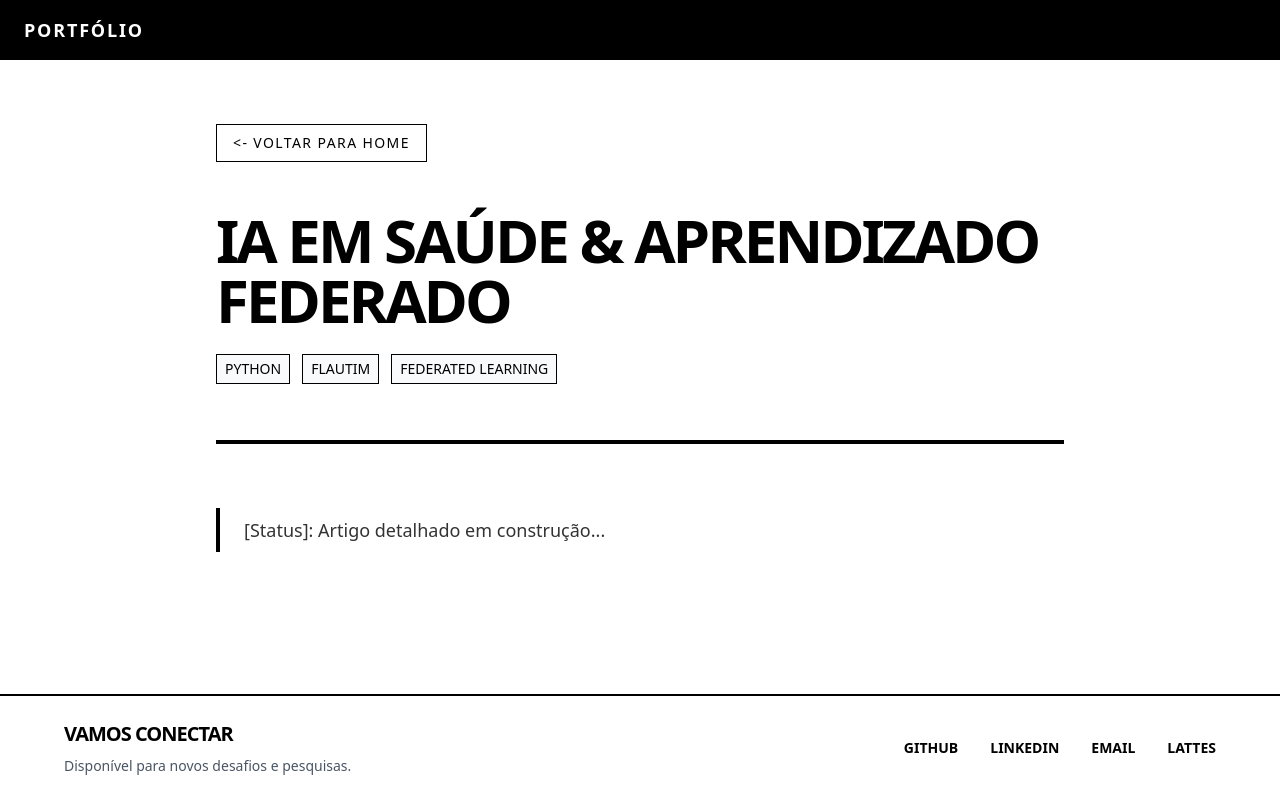
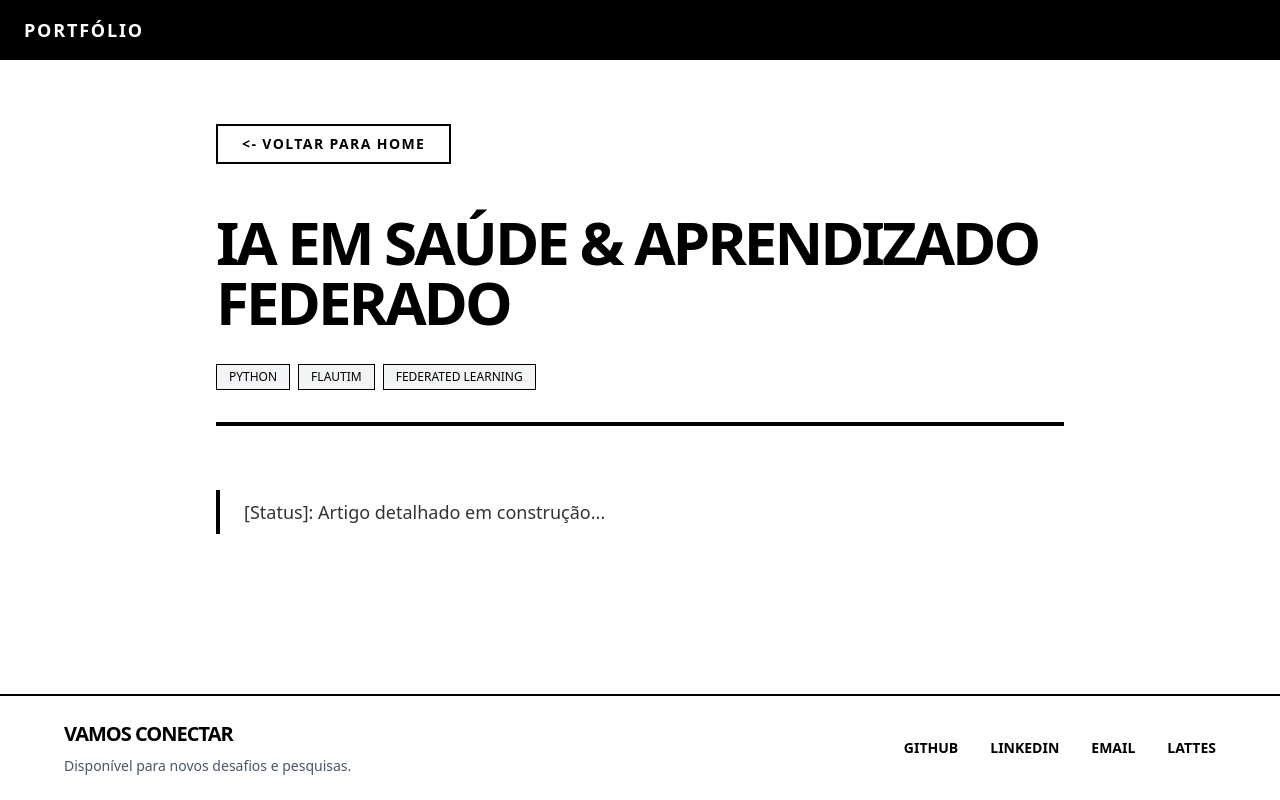
Before and after one commit to MateusAmaralDaSilva/Mateus-Amaral-Site, a Next.js app in the folder mateus-site/: page /projetos/CI-IA-Saude in a window 1280 px wide. Built offline with nearby package versions, Linux system fonts and the light colour scheme.

Commit message:
refactoring

```diff
--- a/mateus-site/app/projetos/[slug]/page.tsx
+++ b/mateus-site/app/projetos/[slug]/page.tsx
@@ -1,100 +1,27 @@
-import Image from 'next/image';
-import Link from 'next/link';
+// src/app/projetos/[slug]/page.tsx
 import getProjectPage from '@/components/page-components/projectpage';
+import BackButton from '@/components/buttons';
+import ProjectHeader from '@/components/structure/projectheader';
+import BlockRenderer from '@/components/structure/blockrender';
 
 export default async function Page({ params }: { params: Promise<{ slug: string }> }) {
+
   const resolvedParams = await params;
   const { projectInfo, blocks } = await getProjectPage(resolvedParams.slug);
 
   return (
     <div className="max-w-4xl mx-auto px-6 py-16 animate-fade-in">
 
-      {/* Botão de Voltar */}
-      <Link href="/" className="inline-block mb-12 font-mono text-sm uppercase tracking-widest border border-black px-4 py-2 hover:bg-black hover:text-white transition-colors">
-        {"<- Voltar para Home"}
-      </Link>
+      <BackButton text="<- Voltar para Home" />
 
-      {/* CABEÇALHO (Gerado com os dados do projects.ts) */}
-      <header className="mb-16 border-b-4 border-black pb-8">
-        <h1 className="text-4xl md:text-6xl font-black uppercase tracking-tighter mb-6">
-          {projectInfo.title}
-        </h1>
+      <ProjectHeader
+        title={projectInfo.title}
+        tags={projectInfo.tags}
+        githubUrl={projectInfo.githubUrl}
+      />
 
-        <div className="flex flex-wrap gap-3 mb-6">
-          {projectInfo.tags.map((tag: string) => (
-            <span key={tag} className="text-sm font-mono border border-black px-2 py-1 uppercase bg-gray-50">
-              {tag}
-            </span>
-          ))}
-        </div>
-
-        {/* Adiciona link do Github se existir no projects.ts */}
-        {projectInfo.githubUrl && (
-          <a href={projectInfo.githubUrl} target="_blank" rel="noopener noreferrer" className="font-mono text-sm underline hover:text-gray-600">
-            [Ver Repositório no GitHub]
-          </a>
-        )}
-      </header>
-
-      {/* CORPO DO ARTIGO (Gerado com os dados da pasta content/) */}
       <article className="space-y-8">
-        {blocks && blocks.length > 0 ? (
-          blocks.map((block: any, index: number) => {
-            switch (block.type) {
-
-              case 'section_header':
-                return (
-                  <h2 key={index} className="text-3xl font-black uppercase tracking-tighter mt-16 mb-6">
-                    {block.value}
-                  </h2>
-                );
-
-              case 'text':
-                return (
-                  <p key={index} className="text-lg leading-relaxed text-gray-800">
-                    {block.value}
-                  </p>
-                );
-
-              case 'image':
-                return (
-                  <div key={index} className="my-12">
-                    <div className="relative w-full h-64 md:h-96 border-2 border-black grayscale hover:grayscale-0 transition-all duration-500">
-                      <Image src={block.value} alt={block.caption || 'Project Image'} fill className="object-cover" />
-                    </div>
-                    {block.caption && (
-                      <p className="mt-2 text-sm font-mono text-gray-500 uppercase tracking-widest">
-                        ^ {block.caption}
-                      </p>
-                    )}
-                  </div>
-                );
-
-              case 'code':
-                return (
-                  <div key={index} className="my-8 border-2 border-black bg-gray-50">
-                    {block.caption && (
-                      <div className="bg-black text-white text-xs font-mono px-4 py-1 uppercase">
-                        {block.caption}
-                      </div>
-                    )}
-                    <pre className="p-4 font-mono text-sm overflow-x-auto whitespace-pre-wrap">
-                      <code>{block.value}</code>
-                    </pre>
-                  </div>
-                );
-
-              default:
-                return null;
-            }
-          })
-        ) : (
-          <div className="border-l-4 border-black pl-6 py-2">
-            <p className="text-lg font-mono opacity-80">
-              [Status]: Artigo detalhado em construção...
-            </p>
-          </div>
-        )}
+        <BlockRenderer blocks={blocks} />
       </article>
 
     </div>
--- /dev/null
+++ b/mateus-site/components/structure/blockrender.tsx
@@ -0,0 +1,69 @@
+import Image from 'next/image';
+import { ContentBlock } from '@/interfaces';
+
+export default function BlockRenderer({ blocks }: { blocks: ContentBlock[] }) {
+  // Se não houver blocos, retorna o aviso
+  if (!blocks || blocks.length === 0) {
+    return (
+      <div className="border-l-4 border-black pl-6 py-2">
+        <p className="text-lg font-mono opacity-80">
+          [Status]: Artigo detalhado em construção...
+        </p>
+      </div>
+    );
+  }
+
+  // Se houver, renderiza o switch
+  return (
+    <>
+      {blocks.map((block, index) => {
+        switch (block.type) {
+          case 'section_header':
+            return (
+              <h2 key={index} className="text-3xl font-black uppercase tracking-tighter mt-16 mb-6">
+                {block.value}
+              </h2>
+            );
+
+          case 'text':
+            return (
+              <p key={index} className="text-lg leading-relaxed text-gray-800">
+                {block.value}
+              </p>
+            );
+
+          case 'image':
+            return (
+              <div key={index} className="my-12">
+                <div className="relative w-full h-64 md:h-96 border-2 border-black grayscale hover:grayscale-0 transition-all duration-500">
+                  <Image src={block.value} alt={block.caption || 'Project Image'} fill className="object-cover" />
+                </div>
+                {block.caption && (
+                  <p className="mt-2 text-sm font-mono text-gray-500 uppercase tracking-widest">
+                    ^ {block.caption}
+                  </p>
+                )}
+              </div>
+            );
+
+          case 'code':
+            return (
+              <div key={index} className="my-8 border-2 border-black bg-gray-50">
+                {block.caption && (
+                  <div className="bg-black text-white text-xs font-mono px-4 py-1 uppercase">
+                    {block.caption}
+                  </div>
+                )}
+                <pre className="p-4 font-mono text-sm overflow-x-auto whitespace-pre-wrap">
+                  <code>{block.value}</code>
+                </pre>
+              </div>
+            );
+
+          default:
+            return null;
+        }
+      })}
+    </>
+  );
+}
--- /dev/null
+++ b/mateus-site/components/structure/projectheader.tsx
@@ -0,0 +1,42 @@
+import { ProjectHeaderProps } from '@/interfaces';
+
+export default function ProjectHeader({ title, tags, githubUrl }: ProjectHeaderProps) {
+  return (
+    <header className="mb-16 border-b-4 border-black pb-8">
+      <h1 className="text-4xl md:text-6xl font-black uppercase tracking-tighter mb-8">
+        {title}
+      </h1>
+
+      <div className="flex flex-col md:flex-row md:items-start justify-between gap-6">
+
+        {/* As Tags */}
+        <div className="flex flex-wrap gap-2">
+          {tags.map((tag) => (
+            <span key={tag} className="text-xs font-mono border border-black px-3 py-1 uppercase bg-gray-100">
+              {tag}
+            </span>
+          ))}
+        </div>
+
+        {/* O Novo Botão do GitHub (Preto com hover invertido) */}
+        {githubUrl && (
+          <a
+            href={githubUrl}
+            target="_blank"
+            rel="noopener noreferrer"
+            className="group flex items-center gap-3 border-2 border-black bg-black text-white px-5 py-2 hover:bg-white hover:text-black transition-colors shrink-0"
+          >
+            {/* Ícone SVG do GitHub inserido diretamente para não depender de bibliotecas externas */}
+            <svg
+              viewBox="0 0 24 24"
+              className="w-5 h-5 fill-current"
+            >
+              <path d="M12 0c-6.626 0-12 5.373-12 12 0 5.302 3.438 9.8 8.207 11.387.599.111.793-.261.793-.577v-2.234c-3.338.726-4.033-1.416-4.033-1.416-.546-1.387-1.333-1.756-1.333-1.756-1.089-.745.083-.729.083-.729 1.205.084 1.839 1.237 1.839 1.237 1.07 1.834 2.807 1.304 3.492.997.107-.775.418-1.305.762-1.604-2.665-.305-5.467-1.334-5.467-5.931 0-1.311.469-2.381 1.236-3.221-.124-.303-.535-1.524.117-3.176 0 0 1.008-.322 3.301 1.23.957-.266 1.983-.399 3.003-.404 1.02.005 2.047.138 3.006.404 2.291-1.552 3.297-1.23 3.297-1.23.653 1.653.242 2.874.118 3.176.77.84 1.235 1.911 1.235 3.221 0 4.609-2.807 5.624-5.479 5.921.43.372.823 1.102.823 2.222v3.293c0 .319.192.694.801.576 4.765-1.589 8.199-6.086 8.199-11.386 0-6.627-5.373-12-12-12z"/>
+            </svg>
+            <span className="font-mono text-sm uppercase tracking-widest font-bold">Ver Código</span>
+          </a>
+        )}
+      </div>
+    </header>
+  );
+}
--- a/mateus-site/data/projects/CI-IA-Saude.ts
+++ b/mateus-site/data/projects/CI-IA-Saude.ts
@@ -7,7 +7,7 @@
   { type: 'text', value: 'A detecção precoce do câncer de colo uterino requer muitos dados, mas hospitais não podem compartilhar informações de pacientes devido à LGPD.' },
 
   { type: 'section_header', value: '// A Solução com Flautim' },
-  { type: 'text', value: 'Implementei uma arquitetura multimodal e hierárquica usando Aprendizado Federado. Os dados ficam no hospital, e apenas os pesos do modelo viajam.' },
+  { type: 'text', value: 'Work in Progress' },
 
   { type: 'code', caption: 'python', value: 'def train_federated_model():\n    # Arquitetura hierárquica Flautim\n    pass' }
 ];
--- a/mateus-site/interfaces/index.ts
+++ b/mateus-site/interfaces/index.ts
@@ -22,3 +22,9 @@
     title: string;
     projects: Project[];
 }
+
+export interface ProjectHeaderProps {
+  title: string;
+  tags: string[];
+  githubUrl?: string;
+}
```
